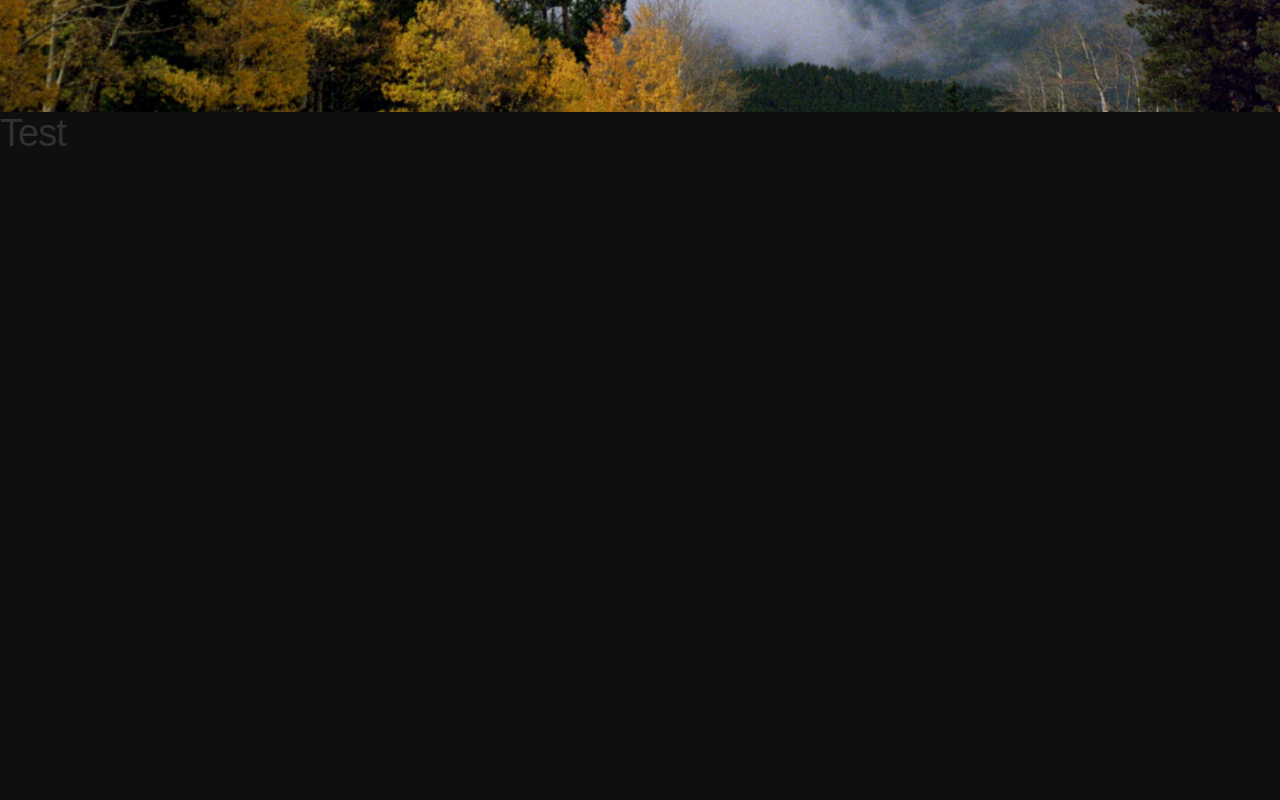
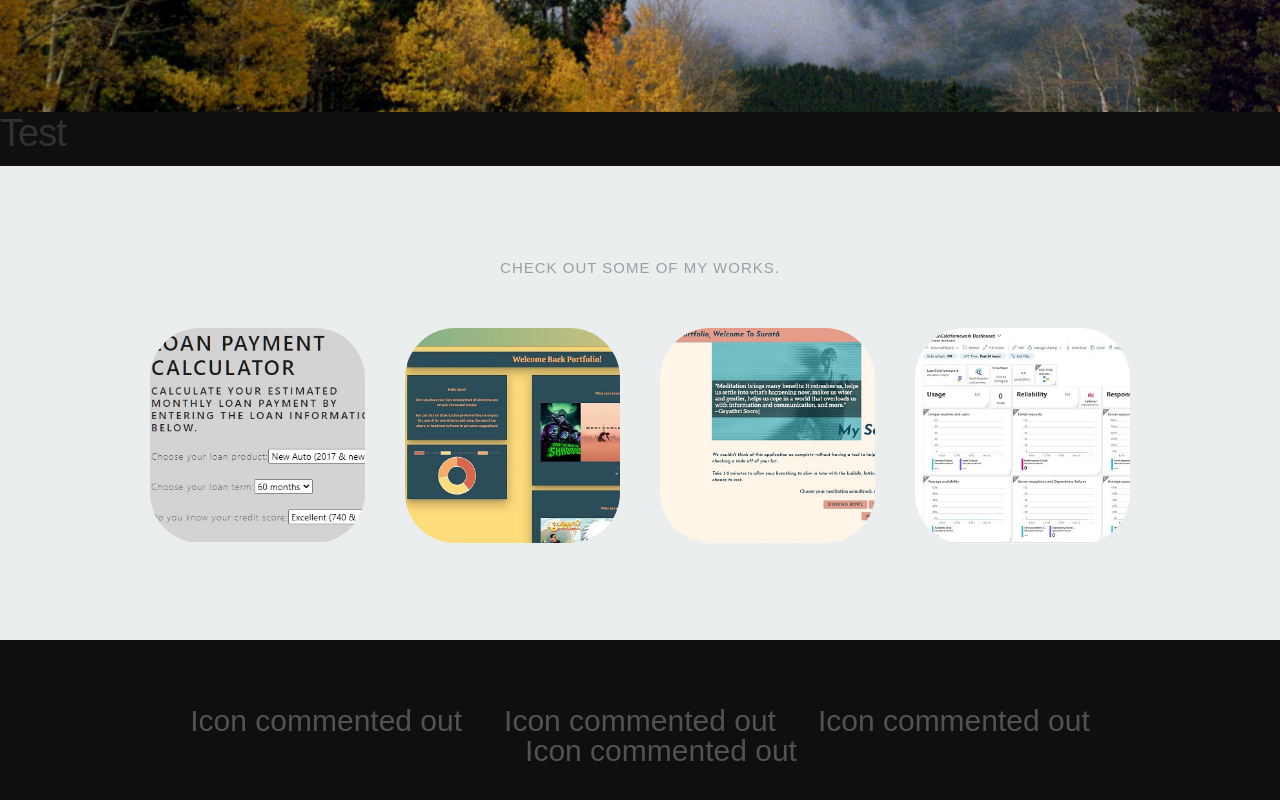
Before and after one commit to missjody/workportfolio, a React (Create React App) app: page /projects in a window 1280 px wide. Shown: the part 688-1488 px from the top of the page. Before the commit the page ends 854 px from the top, so only its background shows below. Built offline with nearby package versions, Linux system fonts and the light colour scheme.

Commit message:
updated readme, taking break

```diff
--- a/public/css/layout.css
+++ b/public/css/layout.css
@@ -66,7 +66,7 @@ header .banner {
    vertical-align: middle;
    margin: 0 auto;
    width: 85%;
-   padding-bottom: 30px;s
+   padding-bottom: 30px;
    text-align: center;
 }
 
@@ -439,7 +439,7 @@ ul#nav li.current a { color: #1DABB0; }
 .flexslider .slides > li { position: relative; }
 
 /* Hide the slides before the JS is loaded. Avoids image jumping */
-.flexslider .slides > li { display: none; -webkit-backface-visibility: hidden; }
+.flexslider .slides > li { display: none; -webkit-backface-visibility: hidden; backface-visibility: hidden; }
 /* Suggested container for slide animation setups. Can replace this with your own */
 .flex-container { zoom: 1; position: relative; }
 
--- a/src/components/Portfolio.js
+++ b/src/components/Portfolio.js
@@ -29,7 +29,7 @@ export default class Portfolio extends Component {
           {
             resumeData.portfolio && resumeData.portfolio.map((item)=>{
 
-              let itemID = item.modalID;
+              // let itemID = item.modalID;
 
               return(
                 <div key={item.name} className="columns portfolio-item">
--- a/src/pages/Projects.js
+++ b/src/pages/Projects.js
@@ -1,5 +1,7 @@
 import React, { Component } from 'react';
 import resumeData from "../resumeData";
+import Footer from "../components/Footer"
+import Portfolio from '../components/Portfolio';
 
 // this page needs to be passed the location in the array that the selection
 // is at so that it populates the page with that project
@@ -15,6 +17,8 @@ export default class ProjectSoloPage extends Component {
 
     return (
       <div>
+        <section>
+
           <h1> Test </h1>
 
           {/* Project Image */}
@@ -22,8 +26,10 @@ export default class ProjectSoloPage extends Component {
           {/* Project Link 1  */}
           {/* Project Link 2 if true */}
           {/* Project Description */}
-
-    </div>
+        </section>
+          <Portfolio resumeData={resumeData}/>
+        <Footer resumeData={resumeData} />
+        </div>
     )
   }
 }
```
Also changed, not shown: 1 other file (tests, documents, lock files or other folders).
